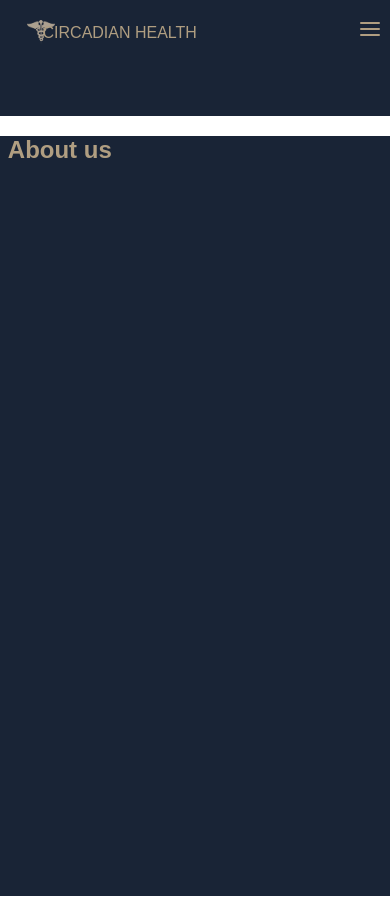
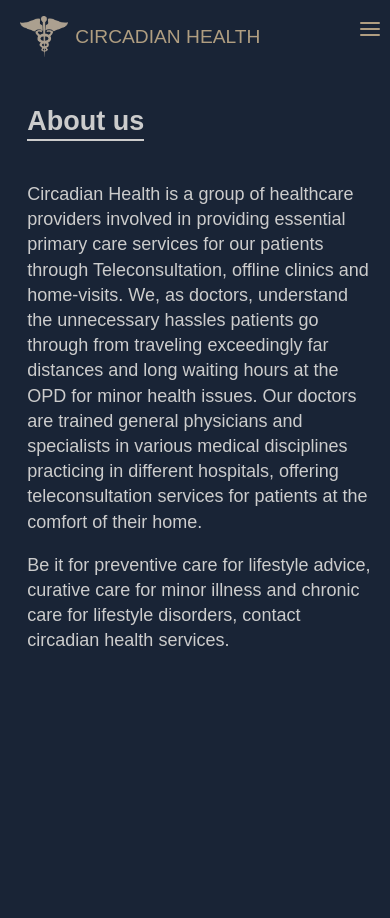
Before and after one commit to circadiancare/circadiancare.github.io, a plain HTML site: page about.html in a window 390 px wide. Before the commit the page ends 896 px from the top, so only its background shows below. Drawn offline with nearby package versions, Linux system fonts and the light colour scheme.

Commit message:
Updated services page

```diff
--- a/about.html
+++ b/about.html
@@ -14,14 +14,14 @@
         <script src="index.js"></script>
     </head>
     <body>
-        <div class="header-mobile container pure-g" id="menu">
-            <div class="pure-u-1 pure-u-md-2-3">
+        <div class="header-mobile pure-g" id="menu">
+            <div class="pure-u-1 pure-u-md-1-2">
                 <div class="pure-menu">
                     <a href="#" class="pure-menu-heading header-brand">Circadian Health</a>
                     <a href="#" class="header-toggle" id="toggle"><s class="bar"></s><s class="bar"></s><s class="bar"></s></a>
                 </div>
             </div>
-            <div class="pure-u-1 pure-u-md-1-3">
+            <div class="pure-u-1 pure-u-md-1-2">
                 <div class="pure-menu pure-menu-horizontal header-menu header-can-transform">
                     <ul class="pure-menu-list">
                         <li class="pure-menu-item"><a href="/" class="pure-menu-link">Home</a></li>
@@ -32,9 +32,15 @@
                 </div>
             </div>
         </div>
-        <div class="content-mobile container">
-            <div class="section">
-                <h2>About us</h2>
+        <div class="page container pure-g">
+            <div class="pure-u-1 pure-u-md-3-4">
+                <div class="section">
+                    <h2 class="page-heading">About us</h2>
+                </div>
+                <div class="section">
+                    <p>Circadian Health is a group of healthcare providers involved in providing essential primary care services for our patients through Teleconsultation, offline clinics and home-visits. We, as doctors, understand the unnecessary hassles patients go through from traveling exceedingly far distances and long waiting hours at the OPD for minor health issues. Our doctors are trained general physicians and specialists in various medical disciplines practicing in different hospitals, offering teleconsultation services for patients at the comfort of their home.</p>
+                    <p>Be it for preventive care for lifestyle advice, curative care for minor illness and chronic care for lifestyle disorders, contact circadian health services.</p>
+                </div>
             </div>
         </div>
     </body>
--- a/index.css
+++ b/index.css
@@ -3,6 +3,8 @@
     -webkit-font-smoothing: antialiased;
     padding-top: 1em;
     padding-bottom: 1em;
+    padding-left: 10%;
+    padding-right: 10%;
     display: none;
     overflow: hidden;
     -webkit-transition: height 0.5s;
@@ -13,6 +15,7 @@
 
 .header-mobile .pure-menu-heading, .header-mobile .pure-menu-link {
     color: #b09e81;
+    font-size: 18px;
 }
 .header-mobile .pure-menu-link:hover {
     background-color: transparent;
@@ -20,13 +23,13 @@
     border: 2px solid #b09e81;
 }
 
-.header-brand {
+.header-mobile .header-brand {
     background-image: url("images/logo.png");
     background-repeat: no-repeat;
-    background-size: 8%;
-    background-position: center left;
-    padding-left: 9%;
-    margin-left: 5%;
+    background-size: 2.5em;
+    background-position: top left;
+    padding-left: 2.9em;
+    font-size: 20px;
 }
 
 .header-mobile.open {
@@ -88,10 +91,6 @@
     -moz-transform: rotate(-45deg);
     -ms-transform: rotate(-45deg);
     transform: rotate(-45deg);
-}
-
-.header-mobile .header-menu.pure-menu-horizontal {
-    display: none;
 }
 
 .content-mobile {
@@ -209,12 +208,14 @@
         display: block;
     }
     .container {
-        padding-left: 2%;
-        padding-right: 2%;
+        padding-left: 7%;
+        padding-right: 4%;
     }
     .header-mobile {
-        height: 10vh;
+        height: 5vh;
         display: block;
+        padding-left: 0;
+        padding-right: 0;
     }
     .content {
         display: none;
@@ -222,4 +223,14 @@
     .content-mobile {
         display: block;
     }
+    .header-mobile .header-menu.pure-menu-horizontal {
+        display: none;
+    }
+    .header-mobile .pure-menu-heading, .header-mobile .pure-menu-link {
+        font-size: 1em;
+    }
+    .header-mobile .header-brand {
+        margin-left: 5%;
+        font-size: 1.2em;
+    }
 }
--- a/page.css
+++ b/page.css
@@ -5,13 +5,26 @@
     display: block;
 }
 
-.header-brand {
-    padding-left: 0;
+.page-heading {
+    display: inline-block;
+    padding-bottom: 0.2em;
+    border-bottom: 2px solid rgb(204, 204, 204);
+    margin-top: 10%;
 }
 
+.section {
+    font-size: 18px;
+    line-height: 1.4em;
+}
+
+.page {
+    color: rgb(204, 204, 204);
+    background-color: #192436;
+    min-height: 100vh;
+}
 
 @media (max-width: 47.999em) {
-    .header-brand {
-        padding-left: 1em;
+    .header-mobile .header-menu.pure-menu-horizontal {
+        display: none;
     }
 }
```
Also changed, not shown: contact.html (+5 -5 lines), index.html (+3 -3 lines), services.html (+5 -5 lines).
